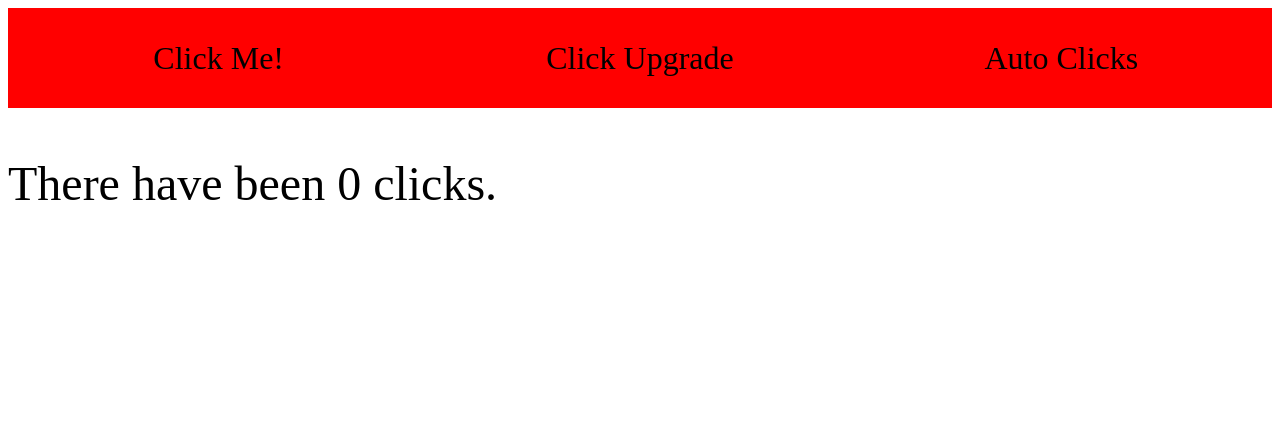
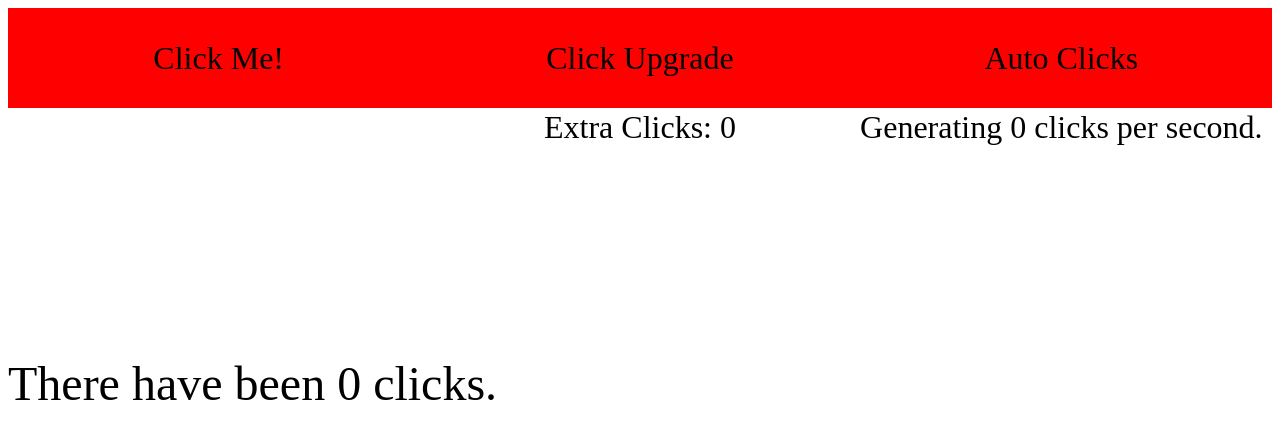
Before and after one commit to elfirl/idle-game, a plain HTML site: page index.html in a window 1280 px wide. Drawn offline with nearby package versions, Linux system fonts and the light colour scheme.

Commit message:
Added visual data.

```diff
--- a/assets/scripts/javascript.js
+++ b/assets/scripts/javascript.js
@@ -1,16 +1,19 @@
 var gameData = {
 	numberOfClicks: 0,
-	multiplier: 1,
+	multiplier: 0,
 	autoClicks: 0,
 };
 
 $(document).ready(function() {
 
-	// Display initial clicks on page load.
+	// Display initial data on page load.
 	$(".total-clicks").text(gameData.numberOfClicks);
+    $(".total-upgrades").text(gameData.multiplier);
+    $(".auto-click-total").text(gameData.autoClicks);
 
     // Update the number of clicks, and show it on the page.
     $(".click-button").on("click", function(event) {
+        gameData.numberOfClicks++;
     	gameData.numberOfClicks = gameData.numberOfClicks + gameData.multiplier;
     	$(".total-clicks").text(gameData.numberOfClicks);
     });
@@ -18,12 +21,13 @@ $(document).ready(function() {
     // Upgrades the number of clicks you get when you "Click me!".
     $(".upgrade-button").on("click", function(event) {
     	gameData.multiplier++;
+        $(".total-upgrades").text(gameData.multiplier);
     });
 
     // Increases autoClicks when the button is pressed.
     $(".auto-clicks-button").on("click", function(event) {
     	gameData.autoClicks++;
-    	console.log(gameData.autoClicks);
+        $(".auto-click-total").text(gameData.autoClicks);
     })
 
 	function totalAll() {
@@ -34,13 +38,5 @@ $(document).ready(function() {
     // Totals all clicks every 1000ms (or 1 second)
 	setInterval(totalAll, 1000);
 
-    // Checks to see if there are enough clicks to buy things.
-    function purchaseThings() {
-    // Figure out what the cost is.
-
-    // If there are more clicks then the cost, increase the thing by 1.
-
-    }
-
 
 });
--- a/assets/scss/styles.scss
+++ b/assets/scss/styles.scss
@@ -39,4 +39,5 @@
 
 .total-click-count {
 	font-size: 3em;
+	padding-top: 200px;
 }
--- a/index.html
+++ b/index.html
@@ -17,10 +17,12 @@
 
 			<div class="upgrade-button">
 				<p class="upgrade-me">Click Upgrade</p>
+				<p class="upgrade-me">Extra Clicks: <span class="total-upgrades"></span></p>
 			</div>
 
 			<div class="auto-clicks-button">
 				<p class="auto-clicks">Auto Clicks</p>
+				<p class="auto-clicks">Generating <span class="auto-click-total"></span> clicks per second.
 			</div>
 
 		</div>
```
Also changed, not shown: assets/styles/styles.css, 1 other file.
